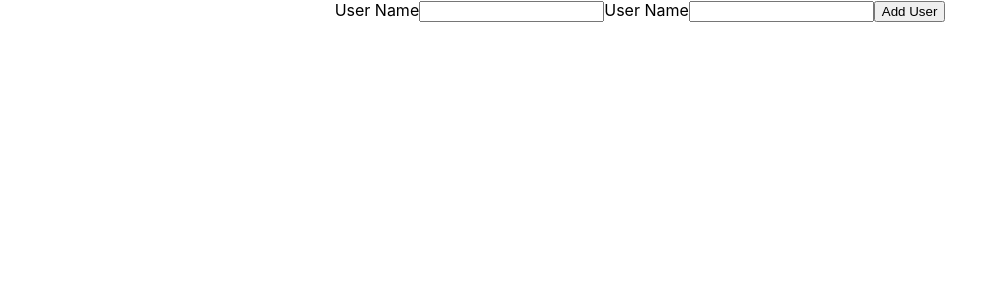
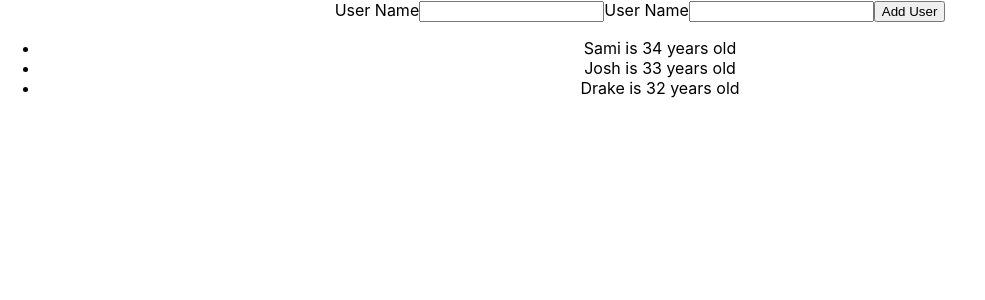
Before and after one commit to MohammedElseddik/react-simple-project, a React (Create React App) app: page / in a window 1280 px wide. Shown: the top 300 px of the page, without its empty margins (0-985 px from the left). Built offline with nearby package versions, Linux system fonts and the light colour scheme.

Commit message:
Test the application with hard coded data

```diff
--- a/src/App.js
+++ b/src/App.js
@@ -1,13 +1,19 @@
-import logo from './logo.svg';
 import './App.css';
 import AddUser from './components/users/AddUser';
 import UserList from './components/users/UserList';
+import { v4 as uuidv4 } from 'uuid';
 
 function App() {
   return (
     <div className="App">
       <AddUser />
-      <UserList users={[]} />
+      <UserList
+        users={[
+          { id: uuidv4(), name: 'Sami', age: '34' },
+          { id: uuidv4(), name: 'Josh', age: '33' },
+          { id: uuidv4(), name: 'Drake', age: '32' },
+        ]}
+      />
     </div>
   );
 }
```
